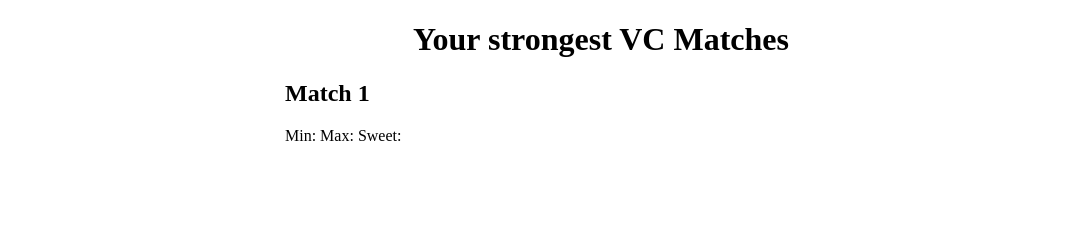
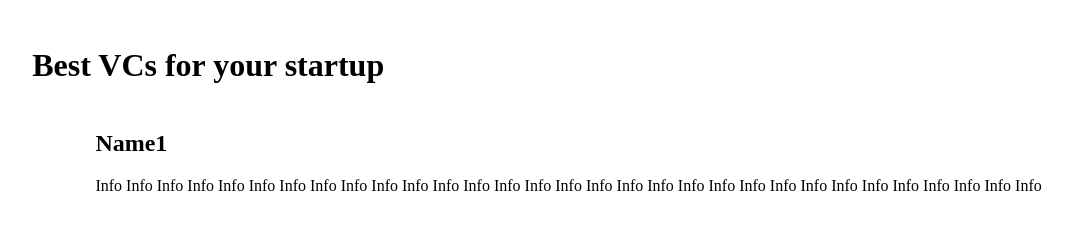
Before and after one commit to jamesskylor/VC-search, a plain HTML site: page results.html in a window 1280 px wide. Shown: the whole page, without its empty margins (39-1112 px from the left). Drawn offline with Linux system fonts and the light colour scheme; a web font is replaced by a local one.

Commit message:
made some css changes

```diff
--- a/results.html
+++ b/results.html
@@ -3,21 +3,24 @@
 <html lang="en">
 
     <head>
-
-
         <link href="https://fonts.googleapis.com/css?family=Lustria&display=swap" rel="stylesheet">
         <style>
             h1 {
                 font-family: 'Lustria', serif;
                 color: #000000;
+                padding-left: 5%;
+                padding-top: 2%;
+                padding-bottom: 2%;
             }
             h2 {
                 font-family: 'Lustria', serif;
                 color: #000000;
+                padding-left: 10%;
             }
             p {
                 font-family: 'Lustria', serif;
                 color: #000000;
+                padding-left: 10%;
             }
             body{
                 background-color: #FFFFFF;
@@ -30,7 +33,7 @@
                 border-left-style: hidden;
                 border-bottom-style: groove;
             }
-            .no-outline:focus {
+            .no-outline: focus {
                 outline: none;
             }
             form {
@@ -69,12 +72,7 @@
             select.multi-select {
                 height: 100px;
             }
-            div.result {
-                text-align: center;
-            }
-            div.info {
-                padding-left: 25%;
-            }
+
 
 
         </style>
@@ -83,21 +81,17 @@
     </head>
 
     <body>
-        <div class="result">
         <h1>
-            Your strongest VC Matches
+            Best VCs for your startup
         </h1>
-    </div>
-    <div class="info">
         <h2>
-            Match 1
+            Name1
         </h2>
         <p>
-            Min: Max: Sweet:
-
+            Info Info Info Info Info Info Info Info Info Info Info Info Info Info Info Info Info Info Info Info Info Info Info Info Info Info Info Info Info Info Info
         </p>
 
-    </div>
+
 
     </body>
 
```
